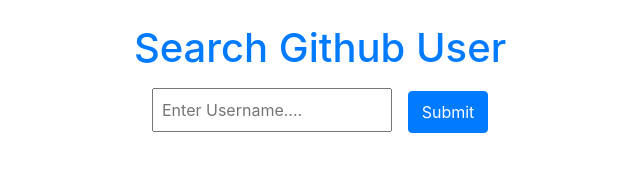
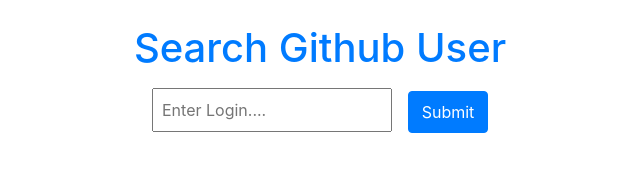
Before and after one commit to snehadr23/search-github-user, a React (Create React App) app: page / in a window 1280 px wide. Shown: the top 182 px of the page, without its empty margins (320-960 px from the left). Built offline with nearby package versions, Linux system fonts and the light colour scheme.

Commit message:
updated the placeholder for search field

```diff
--- a/src/components/searchInput/SearchInput.js
+++ b/src/components/searchInput/SearchInput.js
@@ -2,7 +2,7 @@
 
 function SearchInput(props) {
     return(
-        <input type = 'text' placeholder = 'Enter Username....' className = 'search-input' onChange = {props.change}/>
+        <input type = 'text' placeholder = 'Enter Login....' className = 'search-input' onChange = {props.change}/>
     )
 }
 
```
